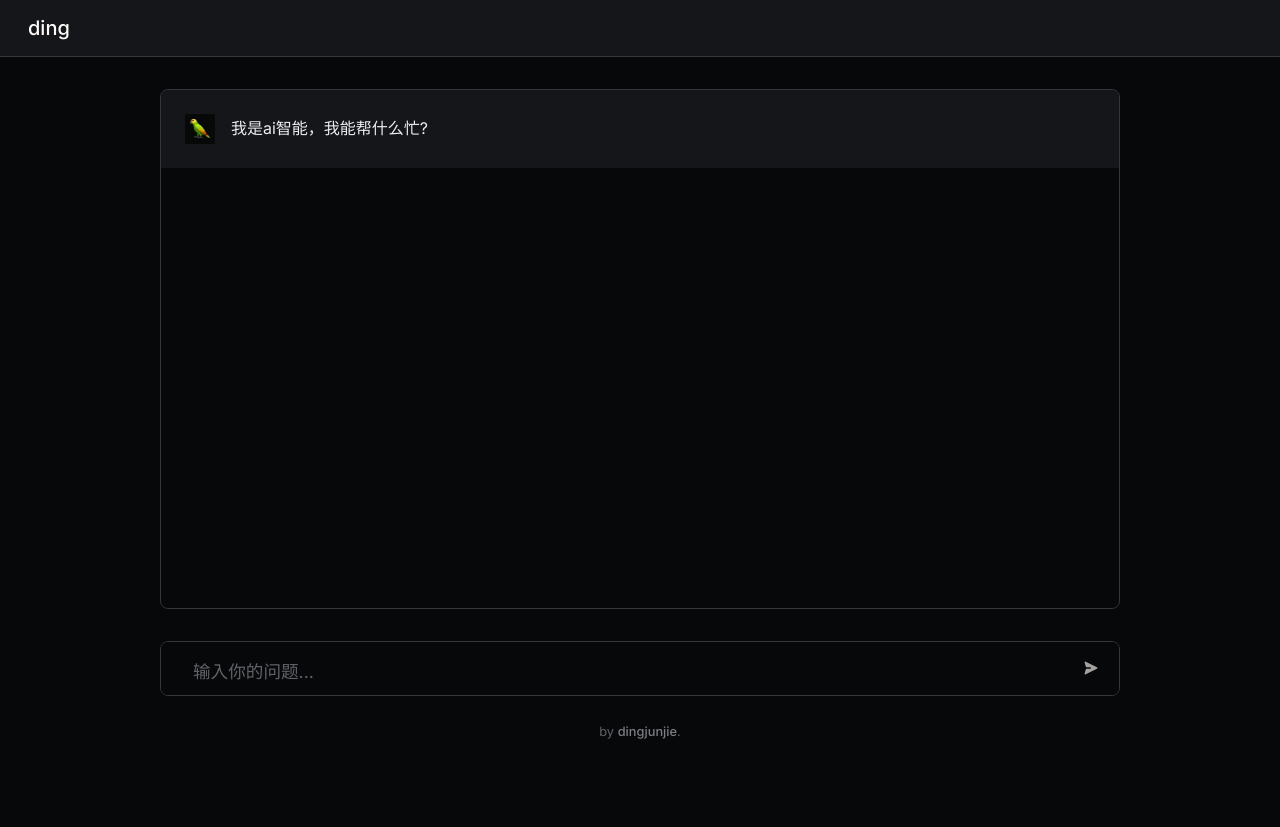
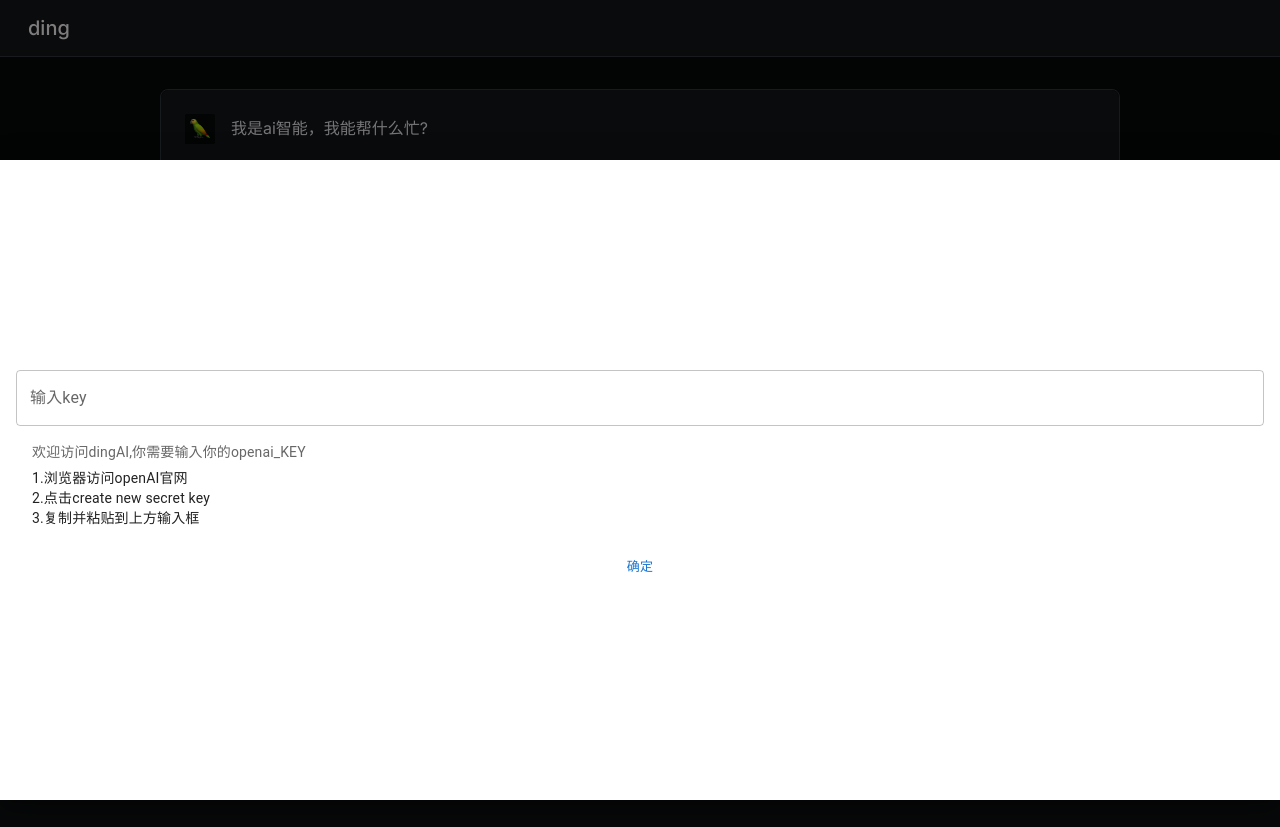
Before and after one commit to JunJD/ding-chat, a Next.js app: page / in a window 1280 px wide. Built offline with nearby package versions, Linux system fonts and the light colour scheme.

Commit message:
feat:动态key

```diff
--- a/pages/index.js
+++ b/pages/index.js
@@ -1,66 +1,100 @@
-import { useState, useRef, useEffect } from 'react'
-import Head from 'next/head'
-import styles from '../styles/Home.module.css'
-import Image from 'next/image'
-import ReactMarkdown from 'react-markdown'
-import CircularProgress from '@mui/material/CircularProgress';
+import { useState, useRef, useEffect } from "react";
+import Head from "next/head";
+import styles from "../styles/Home.module.css";
+import Image from "next/image";
+import ReactMarkdown from "react-markdown";
+import {
+  CircularProgress,
+  Drawer,
+  TextField,
+  Box,
+  CardContent,
+  Typography,
+  CardActions,
+  Button,
+} from "@mui/material";
 
 export default function Home() {
-  const [openaikey, setOpenaikey] = useState("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");
+  const [openaikey, setOpenaikey] = useState("");
   const [userInput, setUserInput] = useState("");
   const [history, setHistory] = useState([]);
   const [loading, setLoading] = useState(false);
+  const [open, setOpen] = useState(false);
   const [messages, setMessages] = useState([
     {
-      "content": "我是ai智能，我能帮什么忙?",
-      "role": "assistant"
-    }
+      content: "我是ai智能，我能帮什么忙?",
+      role: "assistant",
+    },
   ]);
 
   const messageListRef = useRef(null);
   const textAreaRef = useRef(null);
-
+  const inputkeyRef = useRef(null)
   // Auto scroll chat to bottom
   useEffect(() => {
     const messageList = messageListRef.current;
     messageList.scrollTop = messageList.scrollHeight;
   }, [messages]);
 
+  useEffect(() => {
+    if (localStorage.getItem('openaikey')) {
+      setOpenaikey(localStorage.getItem('openaikey'))
+    }
+  })
+
+  const handlesavekey = () => {
+    setOpenaikey(inputkeyRef.current.value)
+    localStorage.setItem('openaikey', inputkeyRef.current.value)
+  }
+
   // Handle errors
   const handleError = () => {
-    setMessages((prevMessages) => [...prevMessages, { "content": "哎呀!似乎有一个错误。请再试一次。", "role": "assistant" }]);
+    setMessages((prevMessages) => [
+      ...prevMessages,
+      { content: "哎呀!似乎有一个错误。请再试一次。", role: "assistant" },
+    ]);
     setLoading(false);
     setUserInput("");
-  }
+  };
+
+  const toggleDrawer = (open) => {
+    setOpen(open);
+  };
+
+  useEffect(() => {
+    // Handle window resize
+    toggleDrawer(true);
+  }, []);
 
   // Handle form submission
-  const handleSubmit = async(e) => {
+  const handleSubmit = async (e) => {
     e.preventDefault();
 
     if (userInput.trim() === "") {
       return;
     }
     setLoading(true);
-    setMessages((prevMessages) => [...prevMessages, { "content": userInput, "role": "user" }]);
+    setMessages((prevMessages) => [
+      ...prevMessages,
+      { content: userInput, role: "user" },
+    ]);
     // Send user question and history to API
     const response = await fetch("/api/chat", {
       method: "POST",
       headers: {
         "Content-Type": "application/json",
-        'authorization': 'Bearer ' + openaikey,
+        authorization: "Bearer " + openaikey,
       },
-      body: JSON.stringify(
-        {
-          "model": "gpt-3.5-turbo",
-          "messages": [
+      body: JSON.stringify({
+        model: "gpt-3.5-turbo",
+        messages: [
           ...history,
           {
-                  "role": "user",
-                  "content": userInput
-              }
-          ]
-      }
-      ),
+            role: "user",
+            content: userInput,
+          },
+        ],
+      }),
     });
 
     if (!response.ok) {
@@ -72,25 +106,37 @@ export default function Home() {
     setUserInput("");
     const data = await response.json();
 
-    if (data.result.error === "Unauthorized" ) {
+    if (data.result.error === "Unauthorized") {
       handleError();
       return;
     }
 
-    if (data.result.error?.message === "Rate limit reached for default-gpt-3.5-turbo in organization org-ZS6VbPri9YJrK86VXijxeepK on requests per min. Limit: 3 / min. Please try again in 20s. Contact us through our help center at help.openai.com if you continue to have issues. Please add a payment method to your account to increase your rate limit. Visit https://platform.openai.com/account/billing to add a payment method." ) {
-      setMessages((prevMessages) => [...prevMessages, { "content": '慢点哈, 每分钟请求达到上线...', "role": "assistant" }]);
+    if (
+      data.result.error?.message ===
+      "Rate limit reached for default-gpt-3.5-turbo in organization org-ZS6VbPri9YJrK86VXijxeepK on requests per min. Limit: 3 / min. Please try again in 20s. Contact us through our help center at help.openai.com if you continue to have issues. Please add a payment method to your account to increase your rate limit. Visit https://platform.openai.com/account/billing to add a payment method."
+    ) {
+      setMessages((prevMessages) => [
+        ...prevMessages,
+        { content: "慢点哈, 每分钟请求达到上线...", role: "assistant" },
+      ]);
       setLoading(false);
       return;
     }
 
     // Add response to messages
     if (data.result.error) {
-      setMessages((prevMessages) => [...prevMessages, { "content": data.result.error.message, "role": "assistant" }]);
+      setMessages((prevMessages) => [
+        ...prevMessages,
+        { content: data.result.error.message, role: "assistant" },
+      ]);
       setLoading(false);
       return;
     }
 
-    setMessages((prevMessages) => [...prevMessages, { "content": data.result.choices[0].message.content, "role": "assistant" }]);
+    setMessages((prevMessages) => [
+      ...prevMessages,
+      { content: data.result.choices[0].message.content, role: "assistant" },
+    ]);
     setLoading(false);
   };
 
@@ -102,7 +148,7 @@ export default function Home() {
   // Prevent blank submissions and allow for multiline input
   const handleEnter = (e) => {
     if (e.key === "Enter" && userInput) {
-      if(!e.shiftKey && userInput) {
+      if (!e.shiftKey && userInput) {
         handleSubmit(e);
       }
     } else if (e.key === "Enter") {
@@ -113,9 +159,12 @@ export default function Home() {
   // Keep history in sync with messages
   useEffect(() => {
     if (messages.length >= 3) {
-      setHistory([messages[messages.length - 2], messages[messages.length - 1]]);
+      setHistory([
+        messages[messages.length - 2],
+        messages[messages.length - 1],
+      ]);
     }
-    }, [messages])
+  }, [messages]);
 
   return (
     <>
@@ -126,68 +175,159 @@ export default function Home() {
         <link rel="icon" href="/favicon.ico" />
       </Head>
       <div className={styles.topnav}>
-      <div className = {styles.navlogo}>
+        <div className={styles.navlogo}>
           <a href="/">ding</a>
         </div>
-    <div className = {styles.navlinks}>
+        <div className={styles.navlinks}>
           {/* <a href="..." target="_blank">GitHub</a> */}
         </div>
       </div>
       <main className={styles.main}>
-      <div className = {styles.cloud}>
-        <div ref={messageListRef} className = {styles.messagelist}>
+        <div className={styles.cloud}>
+          <div ref={messageListRef} className={styles.messagelist}>
             {messages.map((message, index) => {
               return (
                 // 用户发送的最新消息将在等待响应时显示为动画
-              <div key = {index} className = {message.role === "user" && loading && index === messages.length - 1  ? styles.usermessagewaiting : message.role === "assistant" ? styles.apimessage : styles.usermessage}>
+                <div
+                  key={index}
+                  className={
+                    message.role === "user" &&
+                    loading &&
+                    index === messages.length - 1
+                      ? styles.usermessagewaiting
+                      : message.role === "assistant"
+                      ? styles.apimessage
+                      : styles.usermessage
+                  }
+                >
                   {/* 根据消息类型显示正确的图标 */}
-                {message.role === "assistant" ? <Image src = "/parroticon.png" alt = "AI" width = "30" height = "30" className = {styles.boticon} priority = {true} /> : <Image src = "/usericon.png" alt = "Me" width = "30" height = "30" className = {styles.usericon} priority = {true} />}
-              <div className = {styles.markdownanswer}>
+                  {message.role === "assistant" ? (
+                    <Image
+                      src="/parroticon.png"
+                      alt="AI"
+                      width="30"
+                      height="30"
+                      className={styles.boticon}
+                      priority={true}
+                    />
+                  ) : (
+                    <Image
+                      src="/usericon.png"
+                      alt="Me"
+                      width="30"
+                      height="30"
+                      className={styles.usericon}
+                      priority={true}
+                    />
+                  )}
+                  <div className={styles.markdownanswer}>
                     {/* 消息以Markdown格式呈现 */}
-                <ReactMarkdown linkTarget = {"_blank"}>{message.content}</ReactMarkdown>
+                    <ReactMarkdown linkTarget={"_blank"}>
+                      {message.content}
+                    </ReactMarkdown>
                   </div>
                 </div>
-          )
+              );
             })}
           </div>
         </div>
         <div className={styles.center}>
-
-            <div className = {styles.cloudform}>
-           <form onSubmit = {handleSubmit}>
+          <div className={styles.cloudform}>
+            <form onSubmit={handleSubmit}>
               <textarea
-          disabled = {loading}
+                disabled={loading}
                 onKeyDown={handleEnter}
-          ref = {textAreaRef}
-          autoFocus = {false}
-          rows = {1}
-          maxLength = {512}
+                ref={textAreaRef}
+                autoFocus={false}
+                rows={1}
+                maxLength={512}
                 type="text"
                 id="userInput"
                 name="userInput"
-          placeholder = {loading? "等待响应..." : "输入你的问题..."}
-          value = {userInput}
-          onChange = {e => setUserInput(e.target.value)}
-          className = {styles.textarea}
+                placeholder={loading ? "等待响应..." : "输入你的问题..."}
+                value={userInput}
+                onChange={(e) => setUserInput(e.target.value)}
+                className={styles.textarea}
               />
               <button
-            type = "submit"
-            disabled = {loading}
-            className = {styles.generatebutton}
+                type="submit"
+                disabled={loading}
+                className={styles.generatebutton}
               >
-            {loading ? <div className = {styles.loadingwheel}><CircularProgress color="inherit" size = {20}/> </div> :
+                {loading ? (
+                  <div className={styles.loadingwheel}>
+                    <CircularProgress color="inherit" size={20} />{" "}
+                  </div>
+                ) : (
                   // Send icon SVG in input field
-            <svg viewBox='0 0 20 20' className={styles.svgicon} xmlns='http://www.w3.org/2000/svg'>
-            <path d='M10.894 2.553a1 1 0 00-1.788 0l-7 14a1 1 0 001.169 1.409l5-1.429A1 1 0 009 15.571V11a1 1 0 112 0v4.571a1 1 0 00.725.962l5 1.428a1 1 0 001.17-1.408l-7-14z'></path>
-          </svg>}
+                  <svg
+                    viewBox="0 0 20 20"
+                    className={styles.svgicon}
+                    xmlns="http://www.w3.org/2000/svg"
+                  >
+                    <path d="M10.894 2.553a1 1 0 00-1.788 0l-7 14a1 1 0 001.169 1.409l5-1.429A1 1 0 009 15.571V11a1 1 0 112 0v4.571a1 1 0 00.725.962l5 1.428a1 1 0 001.17-1.408l-7-14z"></path>
+                  </svg>
+                )}
               </button>
             </form>
           </div>
-            <div className = {styles.footer}>
-            <p> by <a href = "https://github.com/hwchase17/ding" target="_blank">dingjunjie</a>. </p>
+          <div className={styles.footer}>
+            <p>
+              {" "}
+              by{" "}
+              <a href="https://github.com/hwchase17/ding" target="_blank">
+                dingjunjie
+              </a>
+              .{" "}
+            </p>
           </div>
         </div>
+
+        <Drawer
+          anchor={"bottom"}
+          open={open}
+          onClose={() => {
+            toggleDrawer(false);
+          }}
+        >
+          <Box
+            sx={{
+              minHeight: "80vh",
+              maxWidth: "100%",
+              display: "flex",
+              flexDirection: "column",
+              justifyContent: "center",
+              alignItems: "center",
+              p: 2,
+            }}
+          >
+            <TextField inputRef={inputkeyRef} fullWidth label="输入key" id="fullWidth" />
+            <CardContent
+              sx={{
+                width: "100%",
+              }}
+            >
+              <Typography
+                sx={{ fontSize: 14 }}
+                color="text.secondary"
+                gutterBottom
+              >
+                欢迎访问dingAI,你需要输入你的openai_KEY
+              </Typography>
+              <Typography variant="body2">
+                1.浏览器访问openAI官网
+                <br />
+                2.点击create new secret key
+                <br />
+                3.复制并粘贴到上方输入框
+              </Typography>
+            </CardContent>
+            <CardActions>
+              <Button size="small" onClick={handlesavekey} >确定</Button>
+            </CardActions>
+          </Box>
+        </Drawer>
       </main>
     </>
-  )
+  );
 }
--- a/styles/Home.module.css
+++ b/styles/Home.module.css
@@ -57,6 +57,22 @@
 
 .cloudform {
   position: relative;
+}
+
+/* 重写滚动条 */
+
+.cloudform form .textarea::-webkit-scrollbar {
+  width: 0.5rem;
+  background: #070809;
+}
+
+.cloudform form .textarea::-webkit-scrollbar-thumb {
+  background: #30373d;
+  border-radius: 0.25rem;
+}
+
+.cloudform form .textarea::-webkit-scrollbar-track {
+  background: #070809;
 }
 
 .textarea {
@@ -120,6 +136,21 @@
   height: 100%;
   overflow-y: scroll;
   border-radius: 0.5rem;
+}
+
+/* 重写滚动条 */
+.messagelist::-webkit-scrollbar {
+  width: 0.5rem;
+  background: #070809;
+}
+
+.messagelist::-webkit-scrollbar-thumb {
+  background: #30373d;
+  border-radius: 0.25rem;
+}
+
+.messagelist::-webkit-scrollbar-track {
+  background: #070809;
 }
 
 .messagelistloading {
```
Lines whose indentation alone changed are shown as unchanged.
